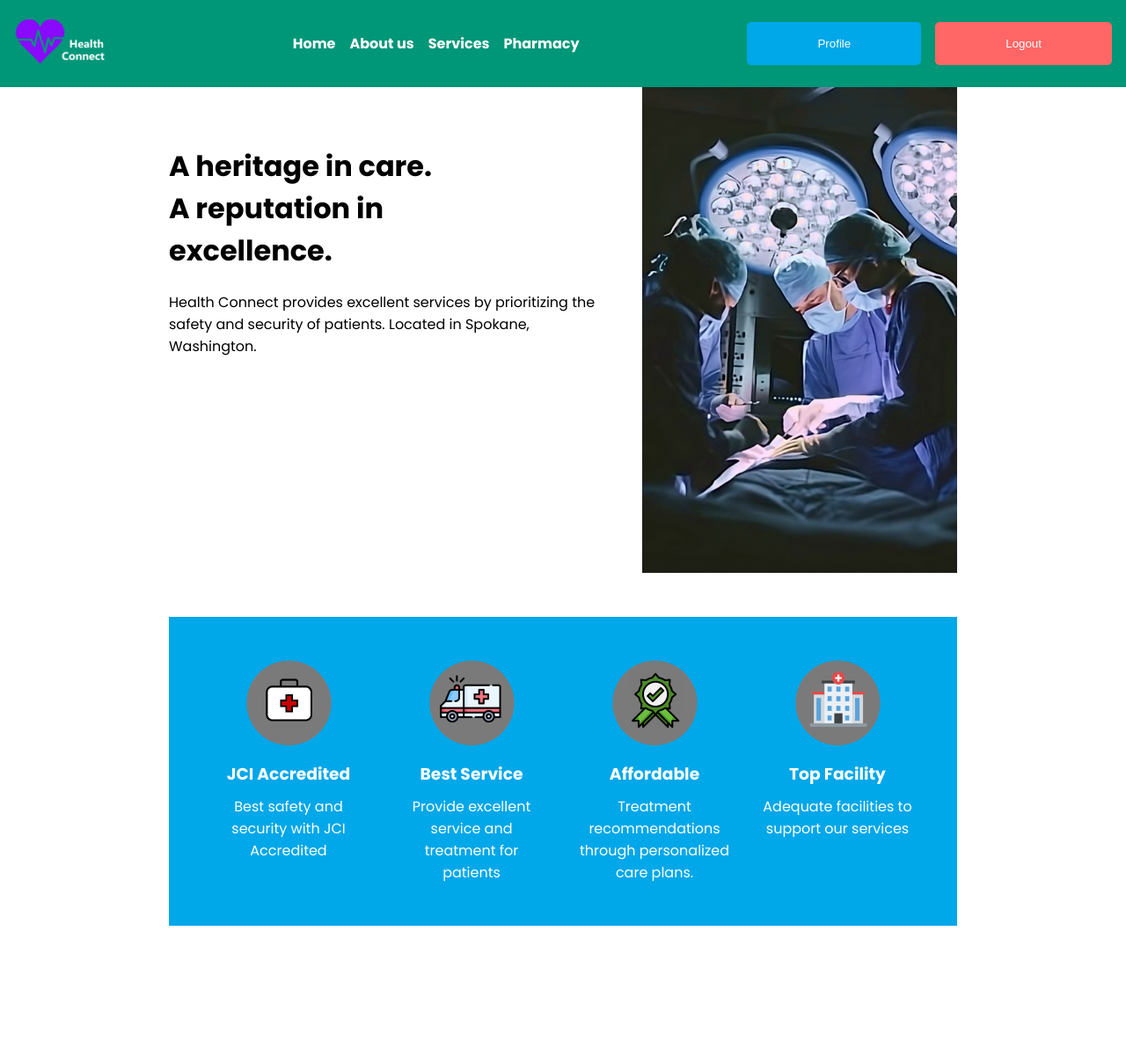
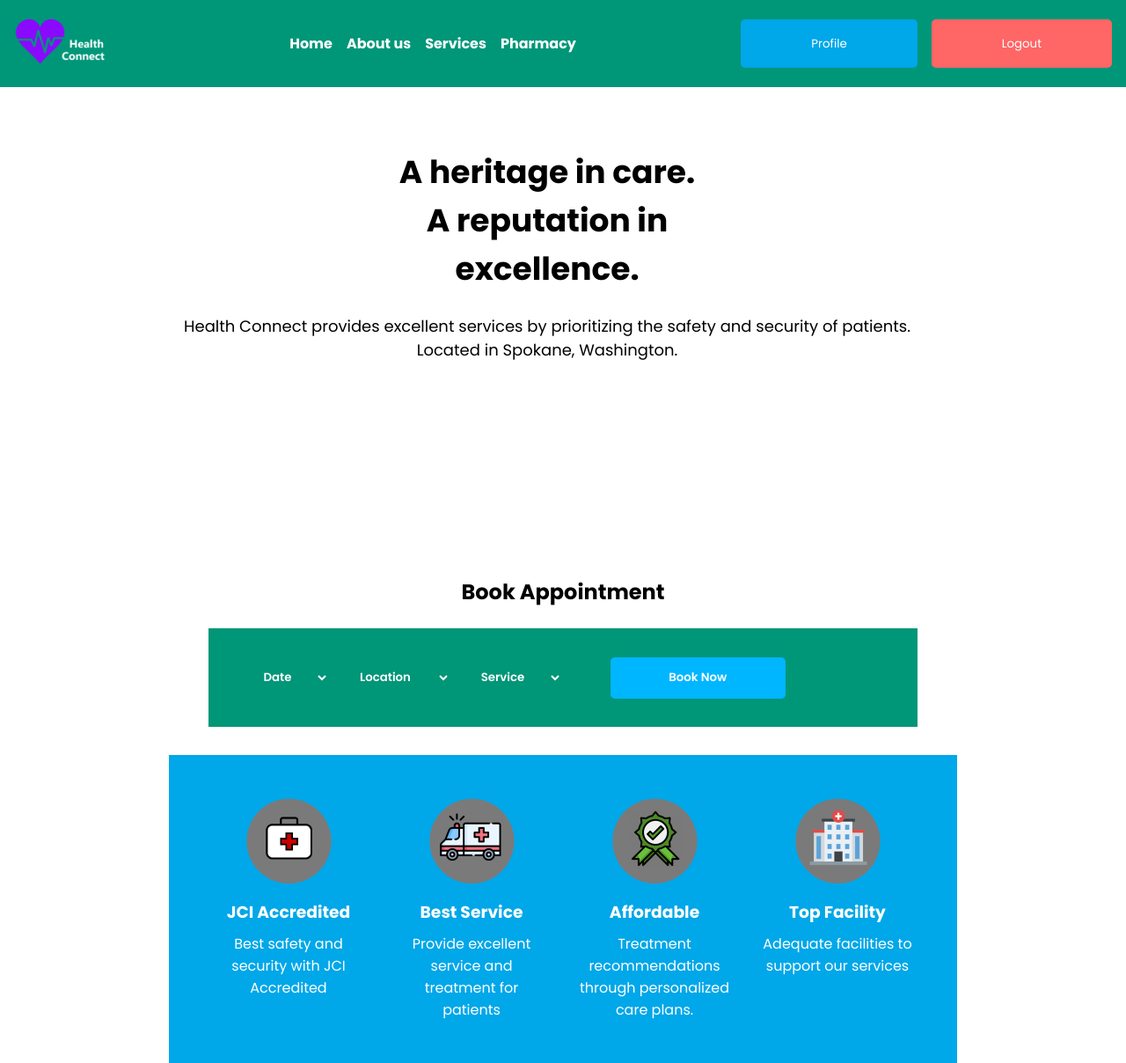
Before and after one commit to codylarge/cs350-summer2024-project-wildfire_warriors, a Django app: page / in a window 1280 px wide. Shown: the whole page at 88% size. Before the commit the page ends 1052 px from the top, so only its background shows below. Run offline with Django 5.2, Linux system fonts and the light colour scheme; a user stored in the database is signed in; some web fonts are replaced.

Commit message:
Book appointment

```diff
--- a/healthconnect/static/css/home.css
+++ b/healthconnect/static/css/home.css
@@ -2,7 +2,6 @@
     display: flex;
     justify-content: space-between;
     align-items: flex-start; /* Align items at the top */
-
 }
 
 h1{
@@ -13,11 +12,69 @@ h1{
     padding-top: 5%;
     flex: 1;
     margin-right: 2em; /* Add space between text and image */
+    font-size: large;
 }
 
 .surgery-image {
     width: 40%;
     padding-bottom: 50px;
+}
+/* Styles for the booking section */
+.booking-section {
+    padding-top: 5%;
+    margin-top: 20%;
+    display: flex;
+    flex-direction: column;
+    padding-bottom: 2em;
+}
+
+.booking-section h2 {
+    margin-bottom: 1em; /* Adds space below the heading */
+}
+
+.booking-box {
+    background-color: #009678;
+    padding: 2em;
+    width: 90%;
+    box-sizing: border-box;
+    display: flex;
+    justify-content: space-between;
+    align-items: center;
+    gap: 1em;
+}
+
+.booking-box select {
+    font-family: 'Poppins', sans-serif;
+    font-weight: 600;
+    color: white;
+    padding: 1em 2em;
+    border: none;
+    border-radius: 5px;
+    background: none;
+    flex: 1;
+    background: transparent;
+    text-align: left;
+}
+
+.booking-box select option {
+    background: #fff;
+    color: #000;
+}
+
+.booking-box button {
+    font-family: 'Poppins', sans-serif;
+    font-weight: 600;
+    padding: 1em 5em;
+    border: none;
+    border-radius: 5px;
+    background-color: #00b6ff;
+    color: white;
+    cursor: pointer;
+    margin-left: 50px; /* Pushes the button to the right */
+}
+
+.booking-box button:hover {
+    background-color: blue;
 }
 
 /* Footer section styling */
@@ -51,7 +108,7 @@ h1{
     color: white;
 }
 
-@media (max-width: 1024px) {
+@media (max-width: 1280px) {
     .main-content {
         flex-direction: column;
         text-align: center;
@@ -60,12 +117,25 @@ h1{
     .top-text {
         text-align: center;
     }
-}
 
-@media (max-width: 768px) {
     .surgery-image {
         display: none;
     }
 
+    .booking-section {
+        align-items: center;
+        text-align: center;
+    }
+}
+
+@media (max-width: 768px) {
+
+
+
+
+    .booking-box button {
+        margin-left: 0px; /* Pushes the button to the right */
+    }
+
 
 }
--- a/healthconnect/static/css/styles.css
+++ b/healthconnect/static/css/styles.css
@@ -57,7 +57,9 @@ main {
 }
 
 /* Login button styling */
-.navbar .login-link {
+
+.navbar button {
+    font-family: 'Poppins', sans-serif;
     background-color: #00a7e9;
     padding: 1.3em 6em;
     border-radius: 5px;
@@ -75,12 +77,6 @@ main {
 /* Register button styling */
 .navbar .register-link {
     background-color: #ff7800;
-    padding: 1.3em 6em;
-    border-radius: 5px;
-    border: none;
-    color: white;
-    text-decoration: none;
-    cursor: pointer;
 }
 
 .navbar .register-link:hover {
@@ -91,12 +87,6 @@ main {
 /* Logout button styling */
 .navbar .logout-link {
     background-color: #ff6666;
-    padding: 1.3em 6em;
-    border-radius: 5px;
-    border: none;
-    color: white;
-    text-decoration: none;
-    cursor: pointer;
 }
 
 .navbar .logout-link:hover {
--- a/healthconnect/templates/home.html
+++ b/healthconnect/templates/home.html
@@ -8,9 +8,33 @@ Home
 {% endblock %}
 {% block content %}
 <div class="top-content">
-    <div class="top-text">
-        <h1>A heritage in care.<br>A reputation in<br>excellence.</h1>
-        <p>Health Connect provides excellent services by prioritizing the safety and security of patients. Located in Spokane, Washington.</p>
+    <div class="left-side">
+        <div class="top-text">
+            <h1>A heritage in care.<br>A reputation in<br>excellence.</h1>
+            <p>Health Connect provides excellent services by prioritizing the safety and security of patients. Located in Spokane, Washington.</p>
+        </div>
+        <!-- New Booking Appointment Section -->
+        <div class="booking-section">
+            <h2>Book Appointment</h2>
+            <div class="booking-box">
+                <form action="/book-appointment/" method="post">
+                    <select name="date" required>
+                        <option value="">Date</option>
+                        <!-- Add date options here -->
+                    </select>
+                    <select name="location" required>
+                        <option value="" disabled selected>Location</option>
+                        <option value="service1">Spokane</option>
+                        <!-- Add location options here -->
+                    </select>
+                    <select name="service" required>
+                        <option value="">Service</option>
+                        <!-- Add service options here -->
+                    </select>
+                    <button type="submit">Book Now</button>
+                </form>
+            </div>
+        </div>
     </div>
     <img src="{% static 'images/home/home1.webp' %}" alt="Doctor" class="surgery-image">
 </div>
```
Also changed, not shown: healthconnect/db.sqlite3.
